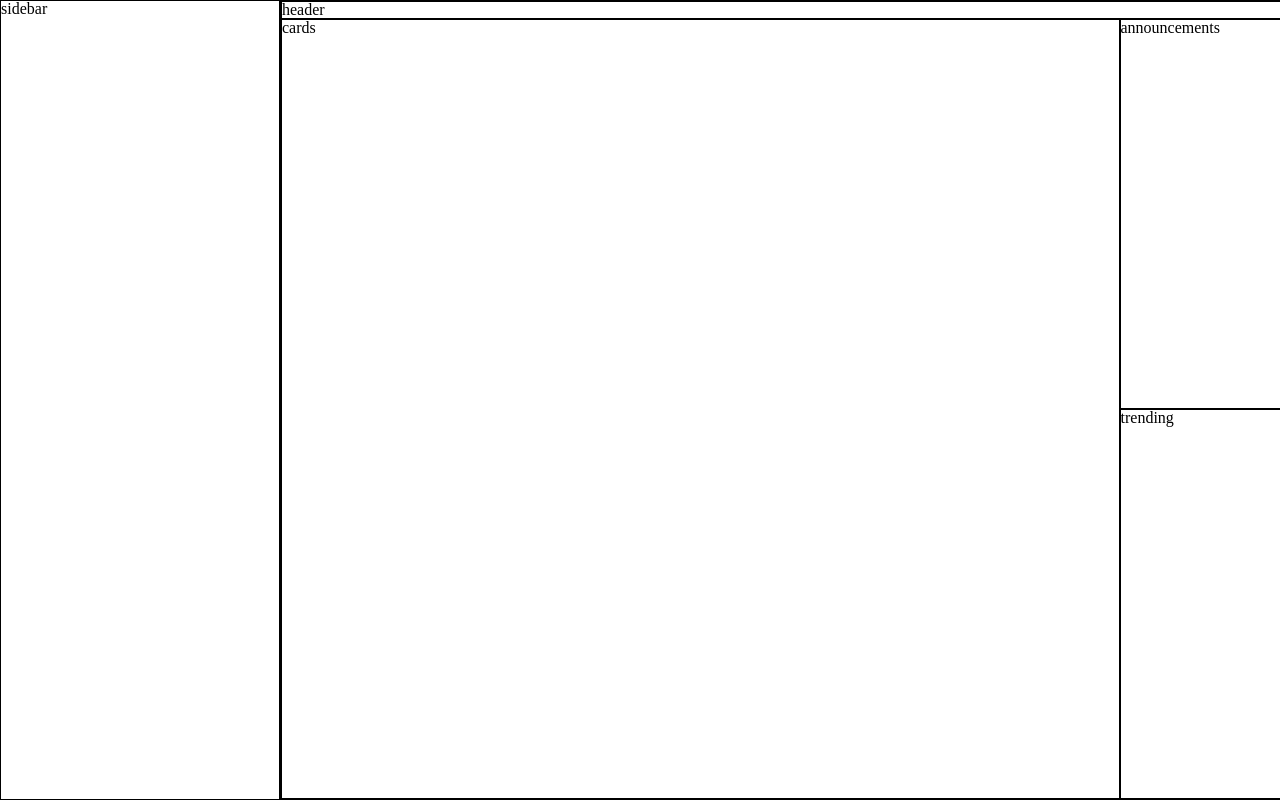
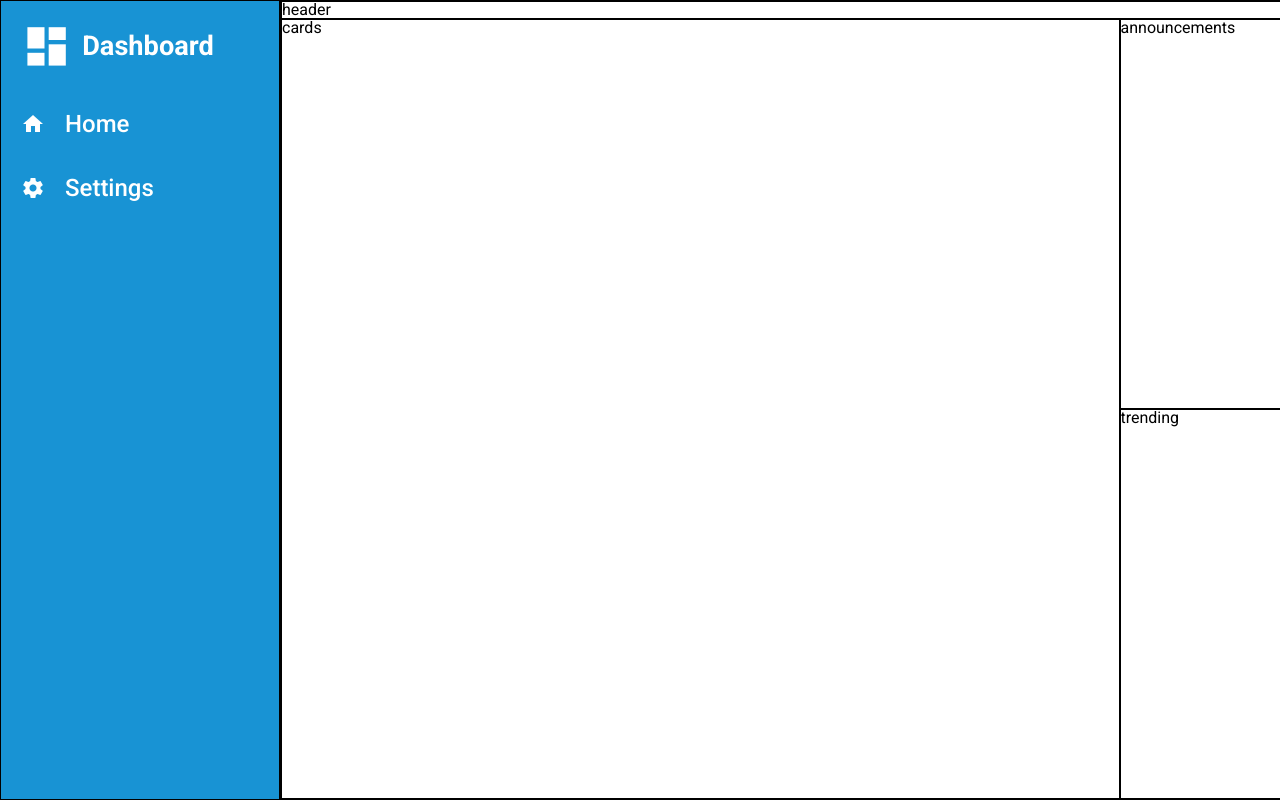
Before and after one commit to Baboon69/admin-dashboard, a plain HTML site: page index.html in a window 1280 px wide. Shown: the top 800 px of the page. Drawn offline with Linux system fonts and the light colour scheme.

Commit message:
add styles for sidebar

```diff
--- a/index.html
+++ b/index.html
@@ -4,13 +4,48 @@
     <meta charset="UTF-8">
     <meta name="viewport" content="width=device-width, initial-scale=1.0">
     <title>Document</title>
-
+    <link rel="preconnect" href="https://fonts.googleapis.com">
+    <link rel="preconnect" href="https://fonts.gstatic.com" crossorigin>
+    <link href="https://fonts.googleapis.com/css2?family=Roboto:wght@300;400;500;700&display=swap" rel="stylesheet">
+    <link href="https://fonts.googleapis.com/icon?family=Material+Icons" rel="stylesheet">
+    <script src="https://code.iconify.design/iconify-icon/1.0.8/iconify-icon.min.js" defer></script>
     <link rel="stylesheet" href="style.css">
 </head>
 <body>
     <div class="container">
         <sidebar class="sidebar">
-            sidebar
+            <h1 class="logo">
+                <span class="material-icons">
+                    dashboard
+                </span>
+                <span class="logo-text">
+                    Dashboard
+                </span>
+            </h1>
+            <nav class="menu">
+                <ul>
+                    <li>
+                        <a href="#" class="menu-link">
+                            <span class="material-icons">
+                                home
+                            </span>
+                            <span class="link-text">Home</span>
+                        </a>
+                    </li>
+                </ul>
+            </nav>
+            <nav class="menu">
+                <ul>
+                    <li>
+                        <a href="#" class="menu-link">
+                            <span class="material-icons">
+                                settings
+                            </span>
+                            <span class="link-text">Settings</span>
+                        </a>
+                    </li>
+                </ul>
+            </nav>
         </sidebar>
         <main class="main">
             <header class="header">header</header>
--- a/style.css
+++ b/style.css
@@ -48,12 +48,24 @@ table {
 }
 a:not([class]) {
     text-decoration-skip-ink: auto;
+    text-decoration: none;
+}
+a,a:focus,a:active{
+    text-decoration: none;
+    color:inherit;
 }
 *, *::after, *::before{
     box-sizing: border-box;
 }
 
-/* Reset ends */
+/* Colors */
+:root{
+    --blue: #1893d4;
+}
+
+body{
+    font-family: 'Roboto', sans-serif;
+}
 .container{
     width: 1400px;
     height: 100vh;
@@ -79,3 +91,33 @@ a:not([class]) {
 .main>*{
     border: 1px solid black;
 }
+.sidebar{
+    background-color: var(--blue);
+    color: white;
+    display: grid;
+    grid-template-columns: 1fr;
+    grid-auto-rows: min-content;
+    gap: 40px;
+    padding: 20px;
+}
+.menu{
+    font-size: 1.5rem;
+    font-weight: 500;
+}
+.menu-link{
+    display: flex;
+    align-items: end;
+    line-height: 1.5rem;
+    gap: 20px;
+}
+.logo{
+    font-size: 1.7rem;
+    display: flex;
+    align-content: start;
+    align-items: center;
+    gap: 10px;
+    font-weight: 700;
+}
+.logo>.material-icons{
+    font-size: 3.2rem;
+}
```
Also changed, not shown: res/view-dashboard.svg (added).
